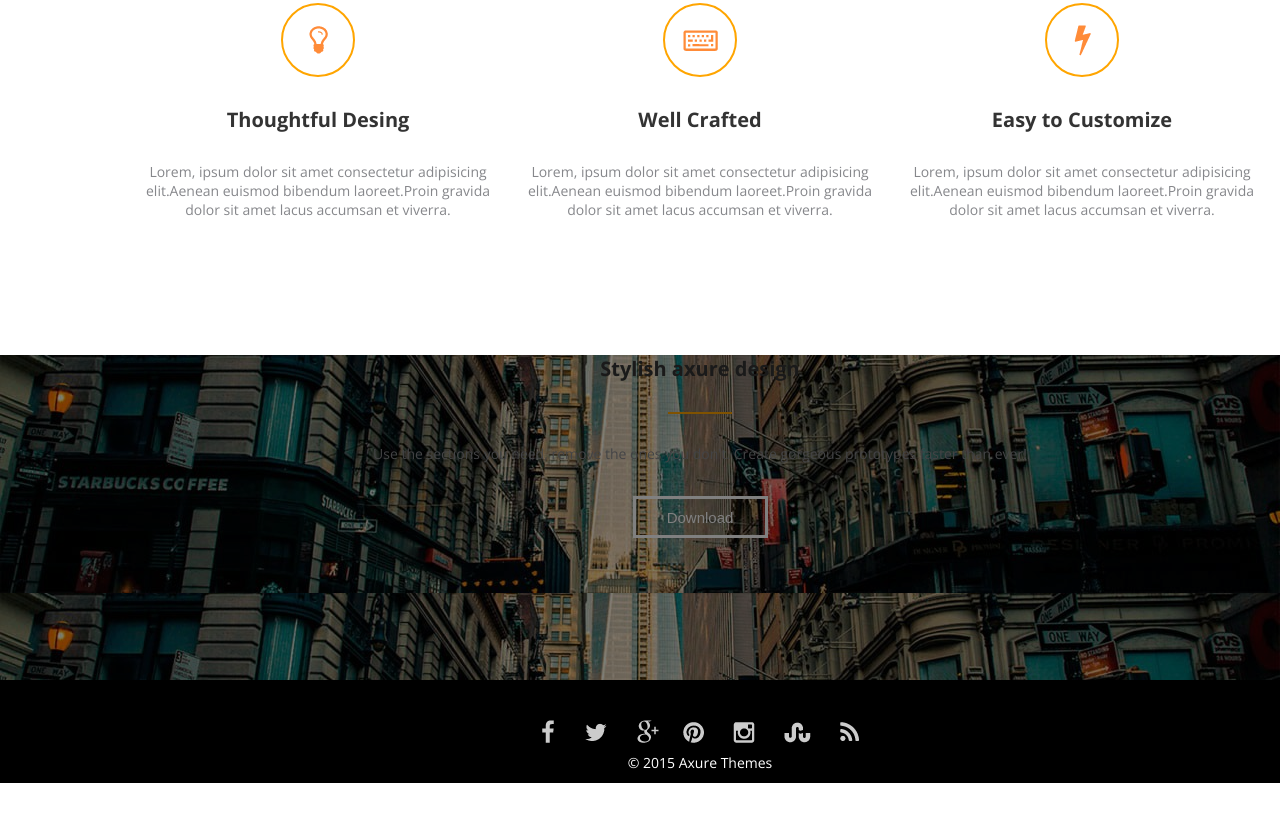
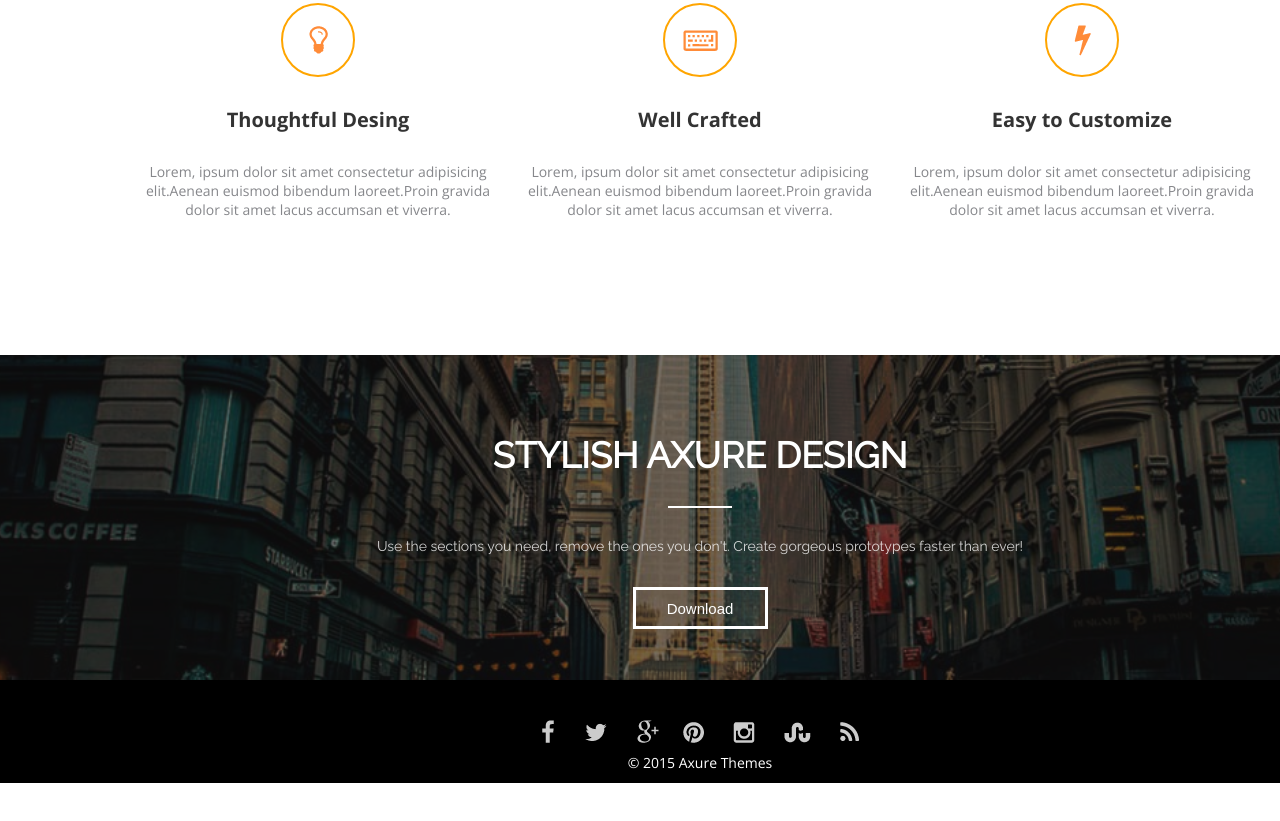
Before and after one commit to Alexander-Chernienko/lesson-3, a plain HTML site: page index.html in a window 1280 px wide. Shown: the part 307-1128 px from the top of the page. Before the commit the page ends 1090 px from the top, so only its background shows below. Drawn offline with nearby package versions, Linux system fonts and the light colour scheme.

Commit message:
Update main.css

```diff
--- a/style/main.css
+++ b/style/main.css
@@ -6,10 +6,10 @@
 
 .wrapper {
     width: 1400px;
-    height: 1023px;
+    height: 4510px;
     text-align: center;
     font-family: 'Open Sans', sans-serif;
-    margin: auto;
+    margin: 0 auto;
 }
 
 .title {
@@ -21,6 +21,7 @@ h1 {
     font-size: 36px;
     font-weight: 400;
     color: #212121;
+    text-transform: uppercase;
 }
 
 hr {
@@ -76,25 +77,27 @@ h2 {
 }
 
 .custom_section {
-    background-image: url(../img/city-background.jpg);
+    background: no-repeat center url(../img/city-background.jpg) #363434;
     height: 325px;
-    width: 1400px;
-    filter: brightness(50%);
+    background-size: cover;
+    background-blend-mode: soft-light;
 }
 
-.h1-custom_section {
+.title-custom_section {
     font-family: 'Raleway', sans-serif;
     padding-top: 79px;
     color: white;
     font-size: 36px;
+    text-transform: uppercase;
 }
-.hr-custom_section {
+.line-custom_section {
     background: white;
 }
 
-.p-custom_section {
+.text-custom_section {
     color: #FFFFFF;
     font-family: 'Raleway', sans-serif;
+    opacity: 0.8;
 }
 
 button {
```
